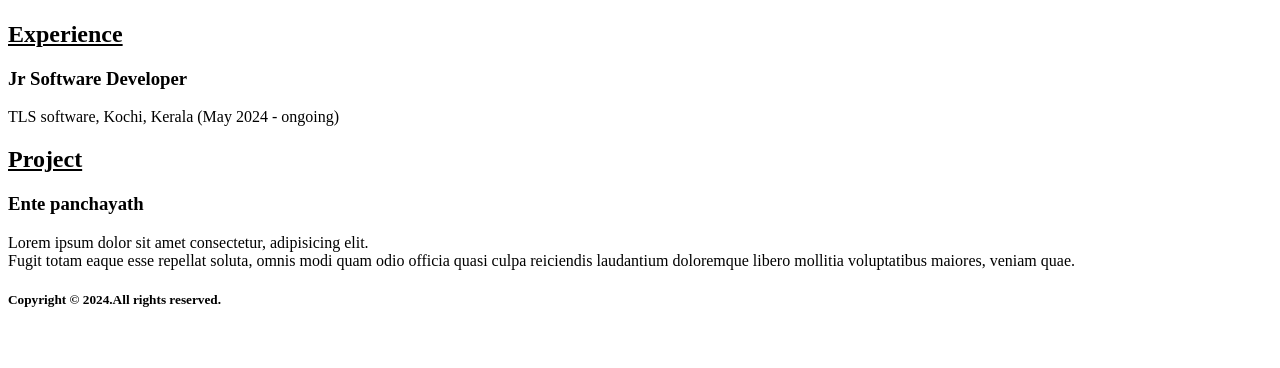
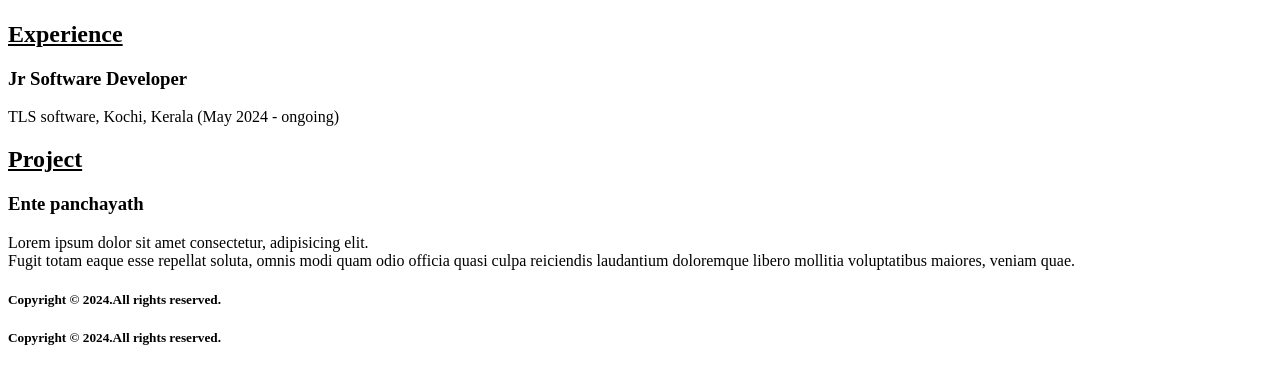
Before and after one commit to Aman-6300/EntriAssignment, a plain HTML site: page index.html in a window 1280 px wide. Shown: the part 756-1124 px from the top of the page. Before the commit the page ends 1086 px from the top, so only its background shows below. Drawn offline with Linux system fonts and the light colour scheme.

Commit message:
first commit

```diff
--- a/index.html
+++ b/index.html
@@ -52,6 +52,7 @@
         <footer>
             <h5><b>Copyright &copy; 2024.All rights reserved.</b></h5>
         </footer>
+        <h5><b>Copyright &copy; 2024.All rights reserved.</b></h5>
     </main>
 </body>
 </html>
```
